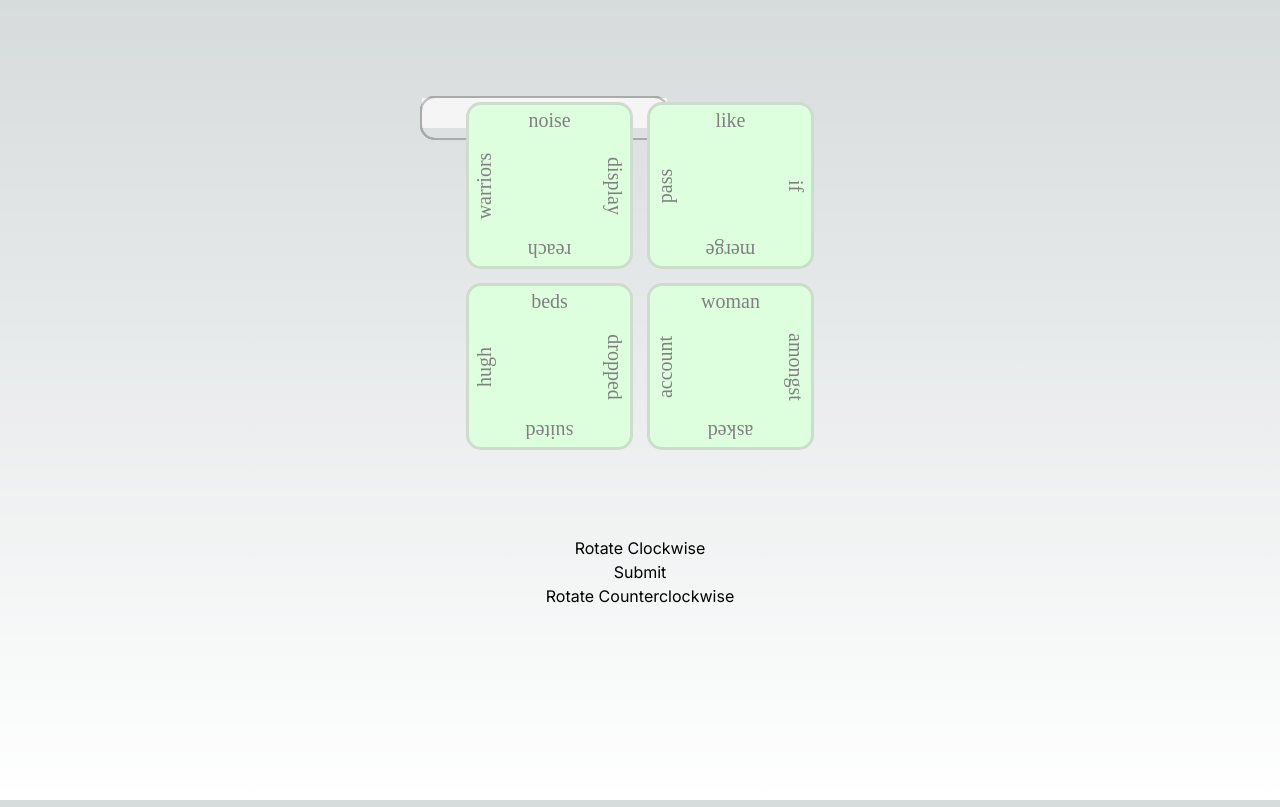
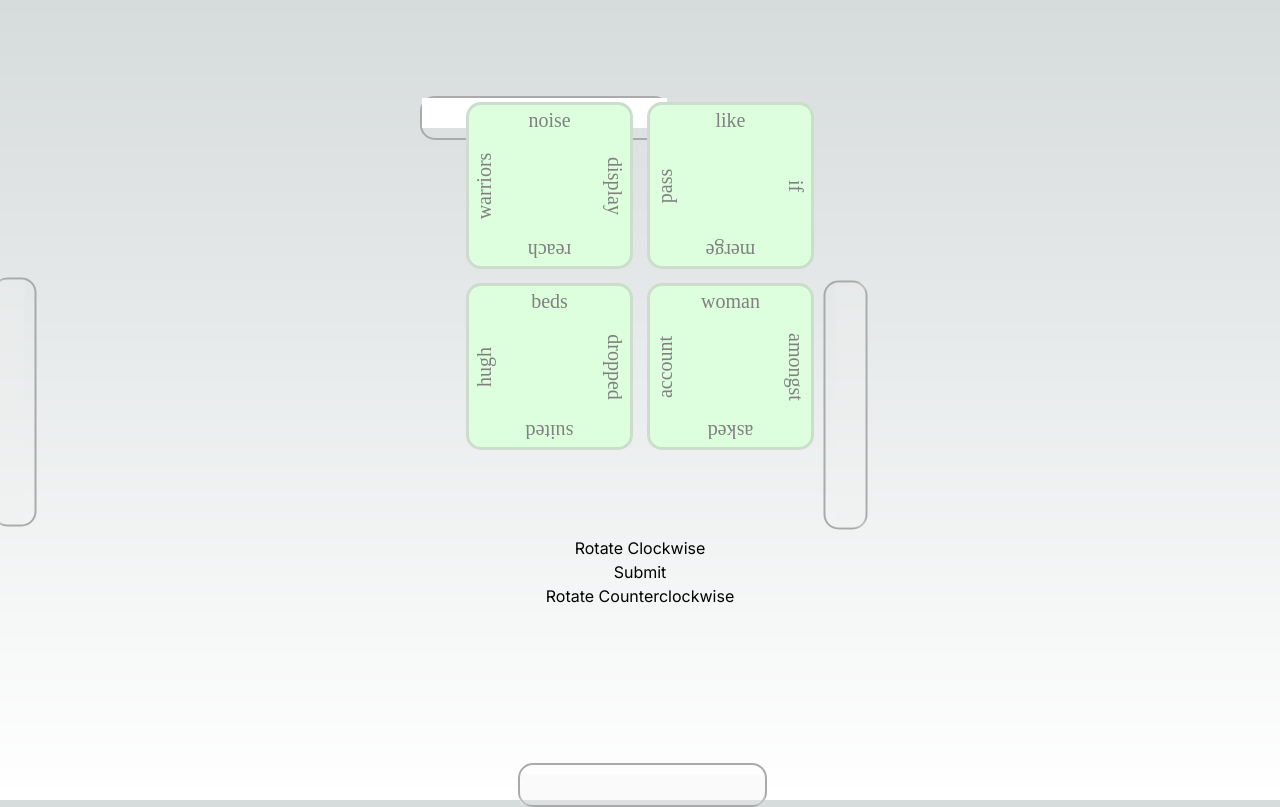
Before and after one commit to nezumi149/nextjs-boilerplate, a Next.js app: page / in a window 1280 px wide. Built offline with nearby package versions, Linux system fonts and the light colour scheme.

Commit message:
styling attempt 2

```diff
--- a/app/Input.tsx
+++ b/app/Input.tsx
@@ -19,7 +19,7 @@ const Input = (props: any) => {
     };
 
     return (
-      <div style={divStyle}>
+      <div style={props.styling}>
         <input style={inputStyle} value={props.text} onChange={handleChange} disabled={props.disabled}/>
       </div>
     );
--- a/app/page.tsx
+++ b/app/page.tsx
@@ -57,10 +57,10 @@ const Home = () => {
   return(
     <main className="flex min-h-screen flex-col items-center justify-between p-24">
       <div id='fourLeafOuter' style={{ fontSize: 20, fontFamily: 'aga-arabesque', color: 'gray', height: '440px', width: '440px'}}>
-        <Input text={textsRotation[rotation]} setText={setterRotation[rotation]} disabled={disabled} styling={{greyInputStyle}}/>
-        <Input text={textsRotation[(rotation + 3) % 4]} setText={setterRotation[rotation]} disabled='true' styling={{rightInputStyle, greyInputStyle}}/>
-        <Input text={textsRotation[(rotation + 2) % 4]} setText={setterRotation[rotation]} disabled='true' styling={{bottomInputStyle, greyInputStyle}}/>
-        <Input text={textsRotation[(rotation + 1) % 4]} setText={setterRotation[rotation]} disabled='true' styling={{leftInputStyle, greyInputStyle}}/>
+        <Input text={textsRotation[rotation]} setText={setterRotation[rotation]} disabled={disabled} styling={{...greyInputStyle}}/>
+        <Input text={textsRotation[(rotation + 3) % 4]} setText={setterRotation[rotation]} disabled='true'  styling={{...rightInputStyle, ...greyInputStyle}}/>
+        <Input text={textsRotation[(rotation + 2) % 4]} setText={setterRotation[rotation]} disabled='true' styling={{...bottomInputStyle, ...greyInputStyle}}/>
+        <Input text={textsRotation[(rotation + 1) % 4]} setText={setterRotation[rotation]} disabled='true' styling={{...leftInputStyle, ...greyInputStyle}}/>
         <div id='fourLeafInner' style={fourLeafInnerStyle}>
           <div style={{height:'179px', width:'179px', position: 'absolute', top:0, left: 0}}>
             <Leaf words={wordSample.slice(0,4)}  disabled={disabled}/>
```
